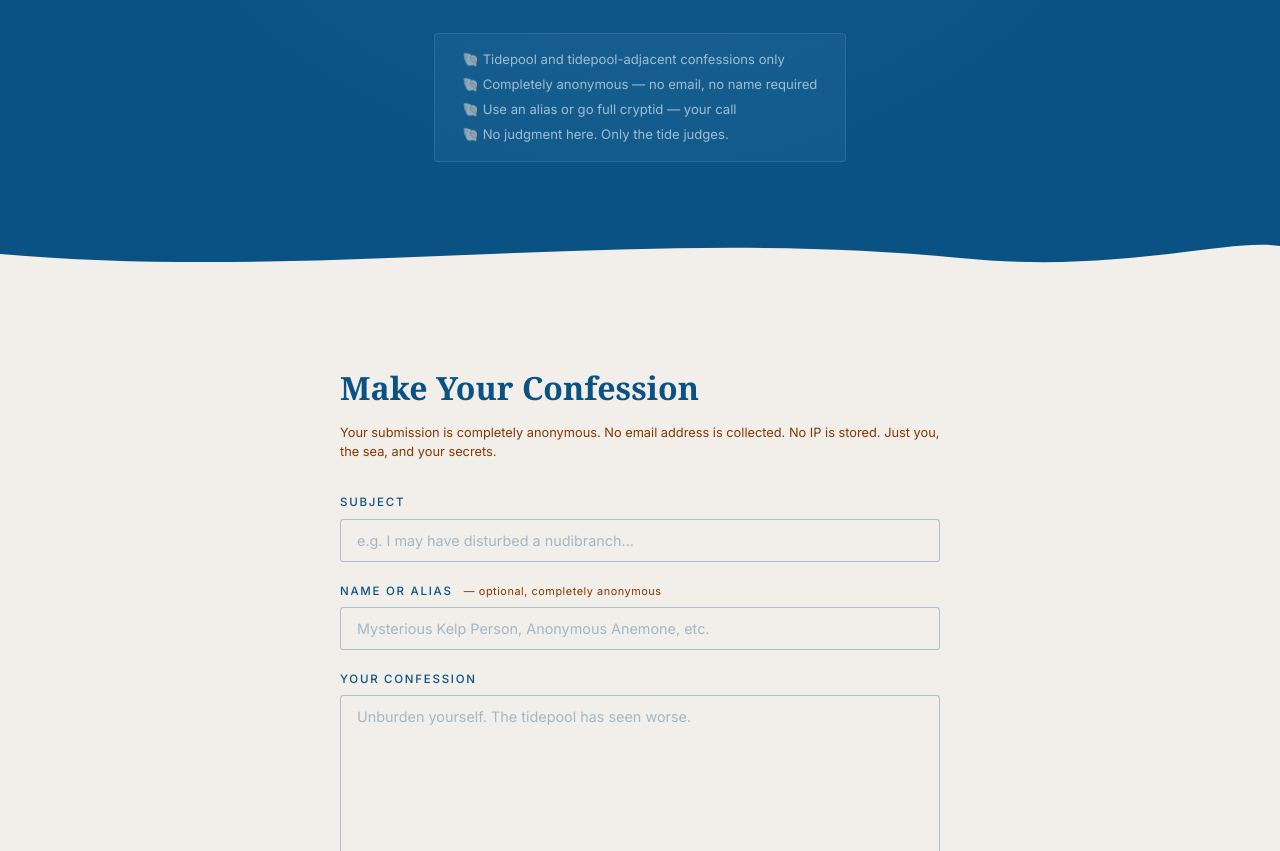
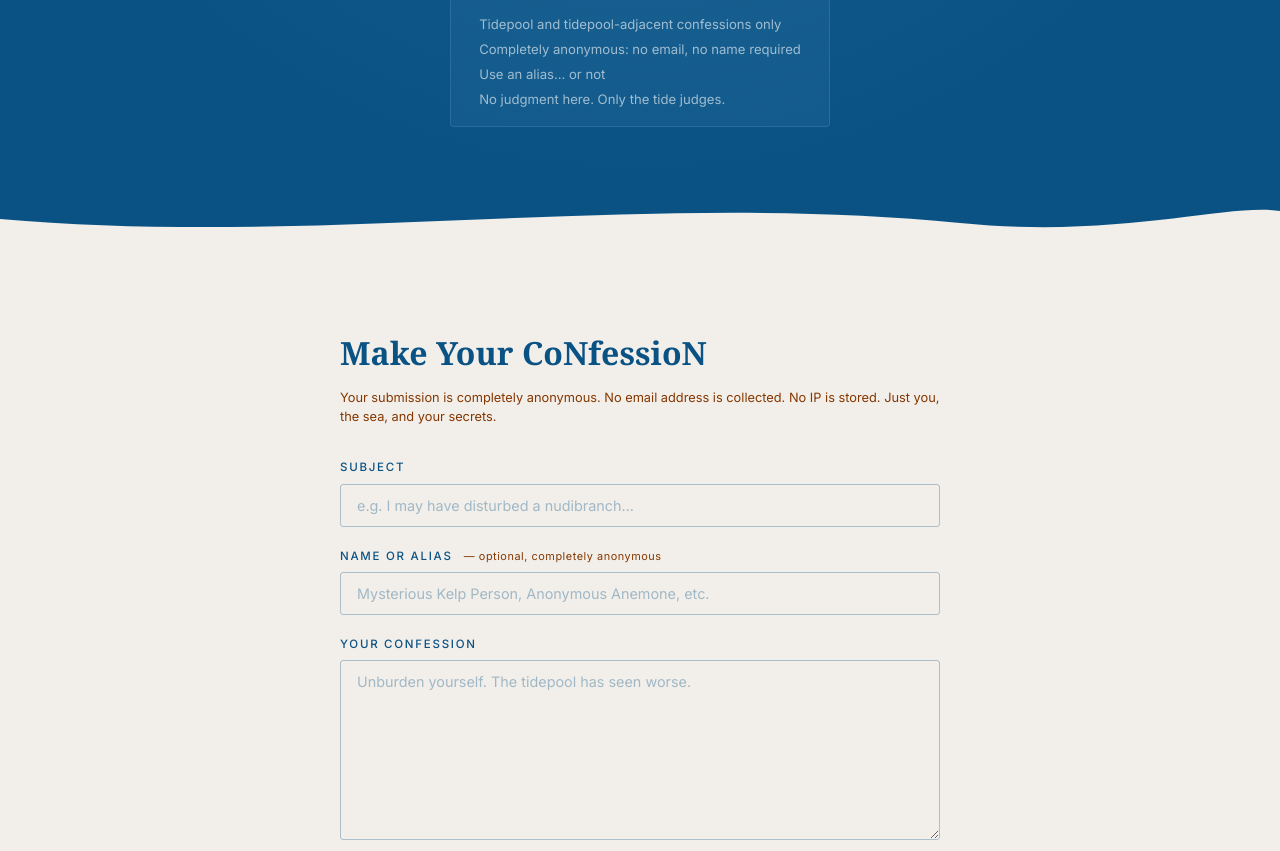
Before and after one commit to enferg/nudbiranch-nerd, a website: page confessions.html in a window 1280 px wide. Shown: the part 460-1311 px from the top of the page. Drawn offline with Linux system fonts and the light colour scheme; no server answers; a web font is replaced by a local one.

Commit message:
Update confessions copy, fix Netlify Blobs config

```diff
--- a/confessions.html
+++ b/confessions.html
@@ -79,7 +79,7 @@
     }
 
     .confessions-rules span::before {
-      content: '🐚  ';
+      content: '';
     }
 
     /* wave divider */
@@ -227,16 +227,15 @@
 
     <!-- HERO -->
     <div class="confessions-hero">
-      <span class="confessions-hero-label" data-cms-id="confessions-hero-label">The Confessional</span>
-      <h1 data-cms-id="confessions-h1">Tidepool CoNfessioNs</h1>
+<h1 data-cms-id="confessions-h1">Tidepool CoNfessioNs</h1>
       <p class="confessions-hero-sub" data-cms-id="confessions-hero-sub">
-        Did you accidentally step on a sea star? Accidentally pocket a hermit crab? Scream at a wave and lose your dignity in front of a harbor seal? This is your safe space.
+        Did you take home a sea star when you were a kid? Accidentally pocket a hermit crab? Throw a jellyfish at your annoying sibling? This is your safe space.
       </p>
 
       <div class="confessions-rules">
         <span data-cms-id="confessions-rule-1">Tidepool and tidepool-adjacent confessions only</span>
-        <span data-cms-id="confessions-rule-2">Completely anonymous — no email, no name required</span>
-        <span data-cms-id="confessions-rule-3">Use an alias or go full cryptid — your call</span>
+        <span data-cms-id="confessions-rule-2">Completely anonymous: no email, no name required</span>
+        <span data-cms-id="confessions-rule-3">Use an alias… or not</span>
         <span data-cms-id="confessions-rule-4">No judgment here. Only the tide judges.</span>
       </div>
     </div>
@@ -251,7 +250,7 @@
     <!-- FORM -->
     <div class="confessions-body">
       <div class="confessions-form-wrap">
-        <h2 data-cms-id="confessions-form-h2">Make Your Confession</h2>
+        <h2 data-cms-id="confessions-form-h2">Make Your CoNfessioN</h2>
         <p class="confessions-anon-note" data-cms-id="confessions-anon-note">
           Your submission is completely anonymous. No email address is collected. No IP is stored. Just you, the sea, and your secrets.
         </p>
```
